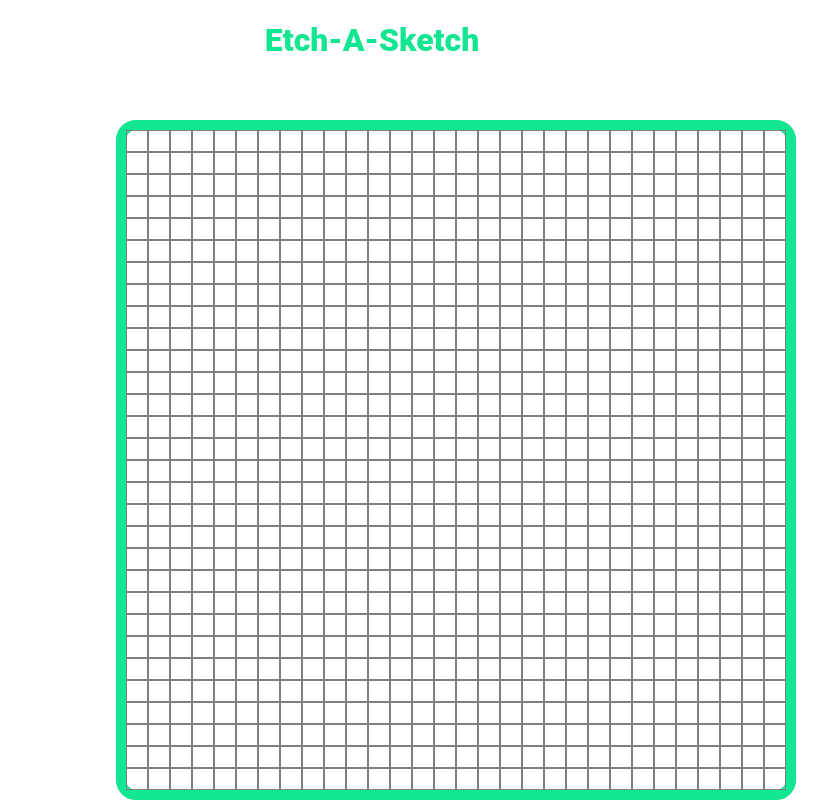
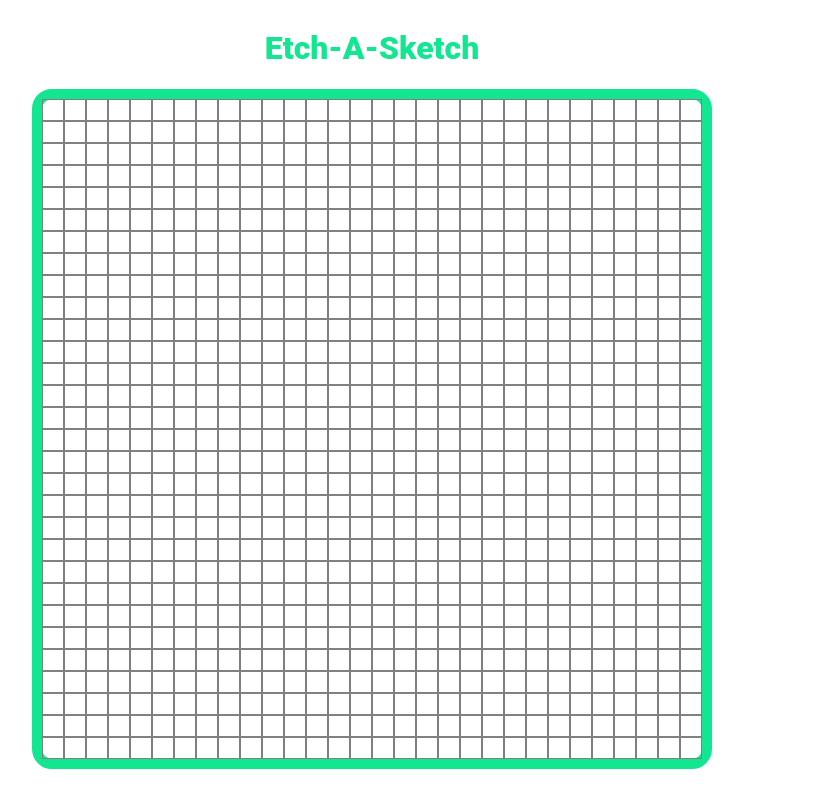
Before and after one commit to demurthelemur/etch-a-sketch, a plain HTML site: page index.html in a window 1280 px wide. Shown: the whole page, without its empty margins (268-1095 px from the left). Drawn offline with Linux system fonts and the light colour scheme.

Commit message:
Added flexbox to body

```diff
--- a/style.css
+++ b/style.css
@@ -1,3 +1,10 @@
+body {
+  display: flex;
+  flex-direction: column;
+  align-items: center;
+  justify-content: center;
+}
+
 .box {
   flex-basis: 20px;
   flex-shrink: 0;
@@ -13,16 +20,12 @@
   display: flex;
   flex-wrap: wrap;
   width: 660px;
-  position: absolute;
   border: 10px solid #12e691;
   border-radius: 20px;
-  left: 30%;
-  top: 15%;
 }
 
 h1 {
   font-family: "Roboto", sans-serif;
   font-weight: 900;
   color: #12e691;
-  text-align: center;
 }
```
